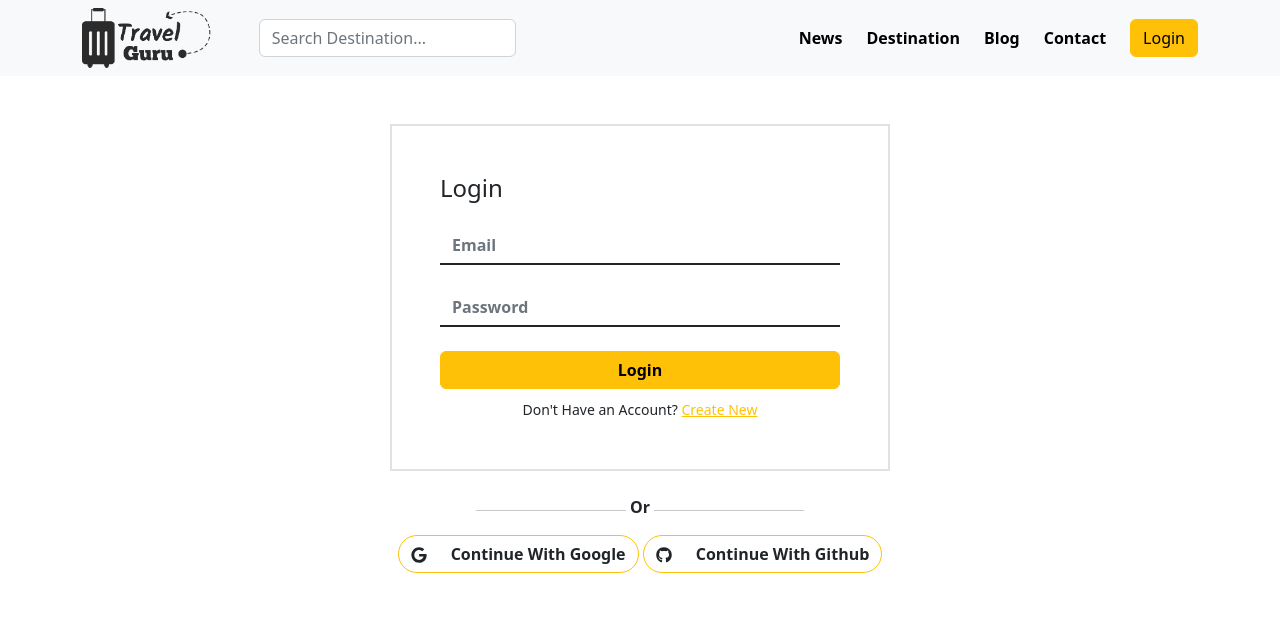
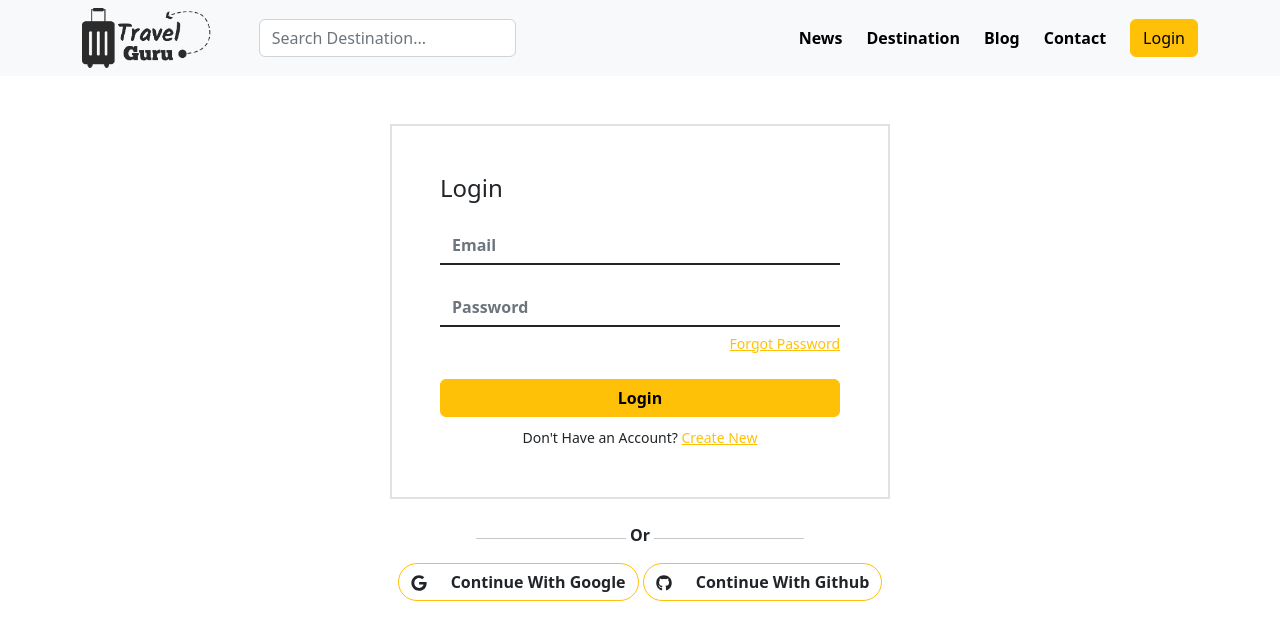
Before and after one commit to arifraj199/travel-guru-client, a React (Create React App) app: page /login in a window 1280 px wide. Shown: the top 640 px of the page. Built offline with nearby package versions, Linux system fonts and the light colour scheme; no server answers.

Commit message:
login,register,private route implement

```diff
--- a/package.json
+++ b/package.json
@@ -14,6 +14,7 @@
     "react-calendar": "^4.0.0",
     "react-day-picker": "^8.5.1",
     "react-dom": "^18.2.0",
+    "react-hot-toast": "^2.4.0",
     "react-icons": "^4.7.1",
     "react-router-dom": "^6.8.0",
     "react-scripts": "5.0.1",
--- a/src/App.js
+++ b/src/App.js
@@ -1,3 +1,4 @@
+import { Toaster } from 'react-hot-toast';
 import { RouterProvider } from 'react-router-dom';
 import './App.css';
 import { router } from './Routes/Routes';
@@ -6,7 +7,7 @@ function App() {
   return (
     <div >
      <RouterProvider router={router}></RouterProvider>
-
+     <Toaster></Toaster>
     </div>
   );
 }
--- a/src/Contexts/UserContexts/UserContexts.js
+++ b/src/Contexts/UserContexts/UserContexts.js
@@ -5,6 +5,7 @@ import {
   getAuth,
   GoogleAuthProvider,
   onAuthStateChanged,
+  sendPasswordResetEmail,
   signInWithEmailAndPassword,
   signInWithPopup,
   signOut,
@@ -17,18 +18,22 @@ const auth = getAuth(app);
 
 const UserContexts = ({ children }) => {
   const [user, setUser] = useState(null);
+  const [loading, setLoading] = useState(false);
 
   const googleProvider = new GoogleAuthProvider();
 
   const googleLogin = () => {
+    setLoading(true);
     return signInWithPopup(auth, googleProvider);
   };
 
   const createUser = (email, password) => {
+    setLoading(true);
     return createUserWithEmailAndPassword(auth, email, password);
   };
 
   const signIn = (email, password) => {
+    setLoading(true);
     return signInWithEmailAndPassword(auth, email, password);
   };
 
@@ -36,8 +41,13 @@ const UserContexts = ({ children }) => {
     return signOut(auth);
   };
 
+  const passwordResetEmail = (email) => {
+    return sendPasswordResetEmail(auth, email);
+  };
+
   useEffect(() => {
     const unsubscribe = onAuthStateChanged(auth, (currentUser) => {
+      setLoading(true);
       setUser(currentUser);
     });
     return () => {
@@ -45,7 +55,15 @@ const UserContexts = ({ children }) => {
     };
   }, []);
 
-  const authInfo = { user, createUser, signIn, logOut, googleLogin };
+  const authInfo = {
+    user,
+    createUser,
+    signIn,
+    logOut,
+    googleLogin,
+    passwordResetEmail,
+    loading,
+  };
   return (
     <AuthContext.Provider value={authInfo}>{children}</AuthContext.Provider>
   );
--- /dev/null
+++ b/src/PrivateRoute/PrivateRoute.js
@@ -0,0 +1,24 @@
+import React, { useContext } from "react";
+import { Spinner } from "react-bootstrap";
+import { Navigate, useLocation } from "react-router-dom";
+import { AuthContext } from "../Contexts/UserContexts/UserContexts";
+
+const PrivateRoute = ({ children }) => {
+  const { user, loading } = useContext(AuthContext);
+  const location = useLocation();
+
+  if (!loading) {
+    return (
+      <div className="text-center mt-5">
+        <Spinner animation="grow" variant="warning" />
+      </div>
+    );
+  }
+
+  if (user && user?.uid) {
+    return children;
+  }
+  return <Navigate to="/login" state={{ from: location }} replace></Navigate>;
+};
+
+export default PrivateRoute;
--- a/src/Routes/Routes.js
+++ b/src/Routes/Routes.js
@@ -5,6 +5,7 @@ import Register from "../components/Register/Register";
 import TourPlaces from "../components/TourPlaces/TourPlaces";
 import VisitPlace from "../components/VisitPlace/VisitPlace";
 import Main from "../layouts/Main";
+import PrivateRoute from "../PrivateRoute/PrivateRoute";
 
 export const router = createBrowserRouter([
   {
@@ -22,8 +23,12 @@ export const router = createBrowserRouter([
       },
       {
         path: "/places/:id",
-        element: <VisitPlace></VisitPlace>,
-        loader: async({ params }) => {
+        element: (
+          <PrivateRoute>
+            <VisitPlace></VisitPlace>
+          </PrivateRoute>
+        ),
+        loader: ({ params }) => {
           return fetch(`http://localhost:5000/places/${params.id}`);
         },
       },
--- a/src/components/Login/Login.js
+++ b/src/components/Login/Login.js
@@ -1,12 +1,47 @@
-import React from "react";
+import React, { useContext, useRef } from "react";
 import { Button, Form } from "react-bootstrap";
-import { Link } from "react-router-dom";
+import { Link, useLocation, useNavigate } from "react-router-dom";
 import { FaGithub, FaGoogle } from "react-icons/fa";
+import { AuthContext } from "../../Contexts/UserContexts/UserContexts";
+import { toast } from "react-hot-toast";
 
 const Login = () => {
+  const { signIn, passwordResetEmail } = useContext(AuthContext);
+  const emailRef = useRef("");
+  let navigate = useNavigate();
+  let location = useLocation();
+
+  let from = location.state?.from?.pathname || "/";
+  const handleForm = (event) => {
+    event.preventDefault();
+    const form = event.target;
+    const email = form.email.value;
+    const password = form.password.value;
+
+    signIn(email, password)
+      .then((res) => {
+        console.log(res.user);
+        toast.success("Login Successful");
+        form.reset();
+        navigate(from, { replace: true });
+      })
+      .catch((error) => toast.error(error.message));
+  };
+
+  const handlePasswordReset = () => {
+    const email = emailRef.current.value;
+    console.log(email);
+    passwordResetEmail(email)
+      .then((res) => {
+        toast.success("Reset email send");
+      })
+      .catch((error) => toast.error(error.message));
+  };
+
   return (
     <div className="mb-5">
       <Form
+        onSubmit={handleForm}
         style={{ width: "500px", margin: "0 auto" }}
         className=" mt-5 border border-2 p-5 "
       >
@@ -15,19 +50,33 @@ const Login = () => {
         <Form.Group className="mb-4" controlId="formBasicEmail">
           <Form.Control
             className="border  border-bottom-5 border-top-0 border-start-0 border-end-0 border-dark rounded rounded-0 fw-semibold"
+            name="email"
+            ref={emailRef}
             type="email"
             placeholder="Email"
           />
         </Form.Group>
 
-        <Form.Group className="mb-4" controlId="formBasicPassword">
+        <Form.Group className="" controlId="formBasicPassword">
           <Form.Control
             className="border  border-bottom-5 border-top-0 border-start-0 border-end-0 border-dark rounded rounded-0 fw-semibold"
+            name="password"
             type="password"
             placeholder="Password"
           />
         </Form.Group>
-        <Button variant="warning" className="w-100 fw-semibold" type="submit">
+        <div onClick={handlePasswordReset} className="mt-1 text-end">
+          <small>
+            <Link className="text-warning" to="">
+              Forgot Password
+            </Link>
+          </small>
+        </div>
+        <Button
+          variant="warning"
+          className="w-100 fw-semibold mt-4"
+          type="submit"
+        >
           Login
         </Button>
         <div className="text-center mt-2">
--- a/src/components/Register/Register.js
+++ b/src/components/Register/Register.js
@@ -1,12 +1,43 @@
-import React from "react";
+import React, { useContext, useState } from "react";
 import { Button, Form } from "react-bootstrap";
 import { Link } from "react-router-dom";
 import { FaGithub, FaGoogle } from "react-icons/fa";
+import { AuthContext } from "../../Contexts/UserContexts/UserContexts";
+import { toast } from "react-hot-toast";
 
 const Register = () => {
+  const [accepted, setAccepted] = useState(false);
+  const { createUser } = useContext(AuthContext);
+
+  const handleForm = (event) => {
+    event.preventDefault();
+    const form = event.target;
+    const email = form.email.value;
+    const password = form.password.value;
+    const confirmPassword = form.confirm.value;
+
+    if (password !== confirmPassword) {
+      toast.error("Password did not match");
+      return;
+    } else {
+      createUser(email, password)
+        .then((res) => {
+          console.log(res.user);
+          toast.success("User Create Successfully");
+          form.reset();
+        })
+        .catch((error) => toast.error(error.message));
+    }
+  };
+
+  const handleTerms = (event) => {
+    const acceptTerms = event.target.checked;
+    setAccepted(acceptTerms);
+  };
   return (
     <div className="mb-5">
       <Form
+        onSubmit={handleForm}
         style={{ width: "500px", margin: "0 auto" }}
         className=" mt-5 border border-2 p-5 "
       >
@@ -15,6 +46,7 @@ const Register = () => {
           <Form.Control
             type="text"
             placeholder="Full Name"
+            name="name"
             className="border  border-bottom-5 border-top-0 border-start-0 border-end-0 border-dark rounded rounded-0 fw-semibold"
           />
         </Form.Group>
@@ -22,6 +54,7 @@ const Register = () => {
         <Form.Group className="mb-4" controlId="formBasicEmail">
           <Form.Control
             className="border  border-bottom-5 border-top-0 border-start-0 border-end-0 border-dark rounded rounded-0 fw-semibold"
+            name="email"
             type="email"
             placeholder="Email"
           />
@@ -30,6 +63,7 @@ const Register = () => {
         <Form.Group className="mb-4" controlId="formBasicPassword">
           <Form.Control
             className="border  border-bottom-5 border-top-0 border-start-0 border-end-0 border-dark rounded rounded-0 fw-semibold"
+            name="password"
             type="password"
             placeholder="Password"
           />
@@ -38,14 +72,28 @@ const Register = () => {
         <Form.Group className="mb-4" controlId="formBasicConfirm">
           <Form.Control
             className="border  border-bottom-5 border-top-0 border-start-0 border-end-0 border-dark rounded rounded-0 fw-semibold"
+            name="confirm"
             type="password"
             placeholder="Confirm Password"
           />
         </Form.Group>
-        <Form.Group className="mb-3" controlId="formBasicCheckbox">
-          <Form.Check type="checkbox" label="Accept Terms & Conditions" />
+        <Form.Group
+          onClick={handleTerms}
+          className="mb-3"
+          controlId="formBasicCheckbox"
+        >
+          <Form.Check
+            name="checked"
+            type="checkbox"
+            label="Accept Terms & Conditions"
+          />
         </Form.Group>
-        <Button variant="warning" className="w-100 fw-semibold" type="submit">
+        <Button
+          variant="warning"
+          className="w-100 fw-semibold"
+          type="submit"
+          disabled={!accepted}
+        >
           Create An Account
         </Button>
         <div className="text-center mt-2">
```
Also changed, not shown: 1 other file (tests, documents, lock files or other folders).
